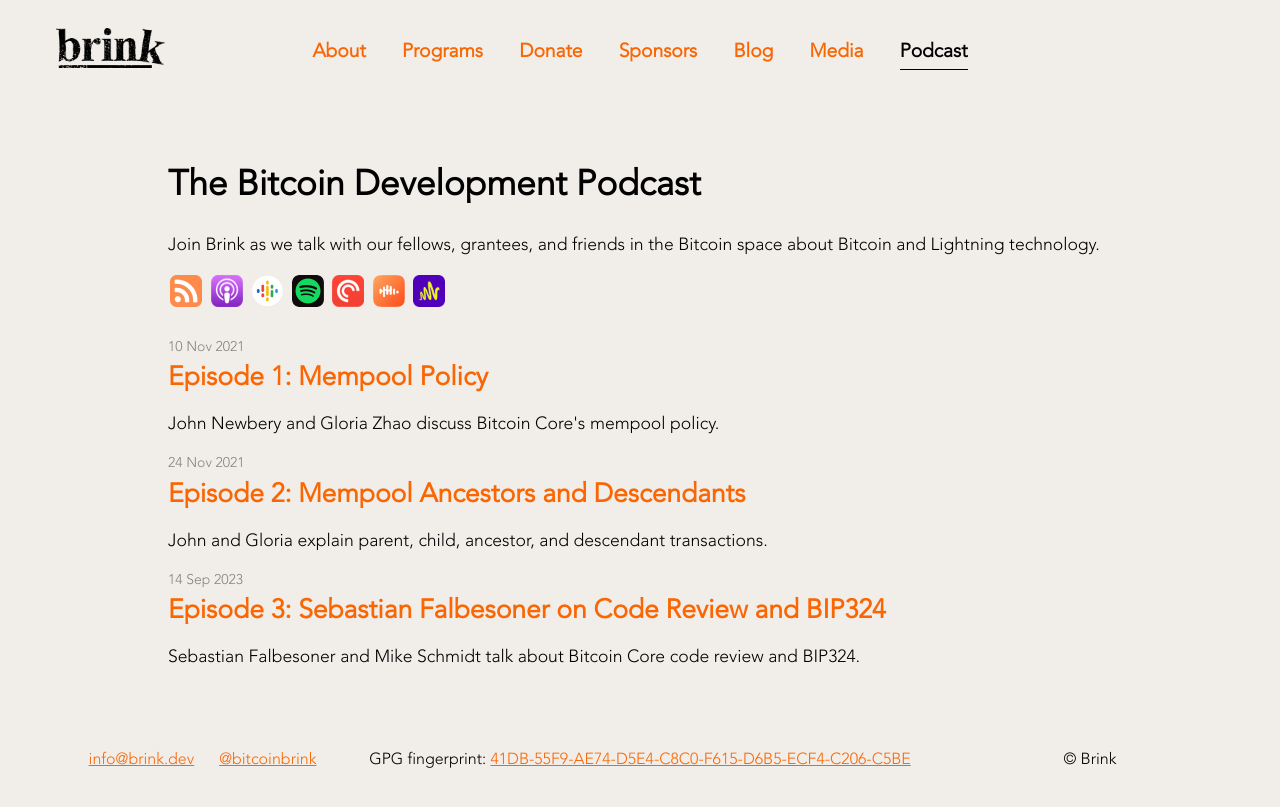
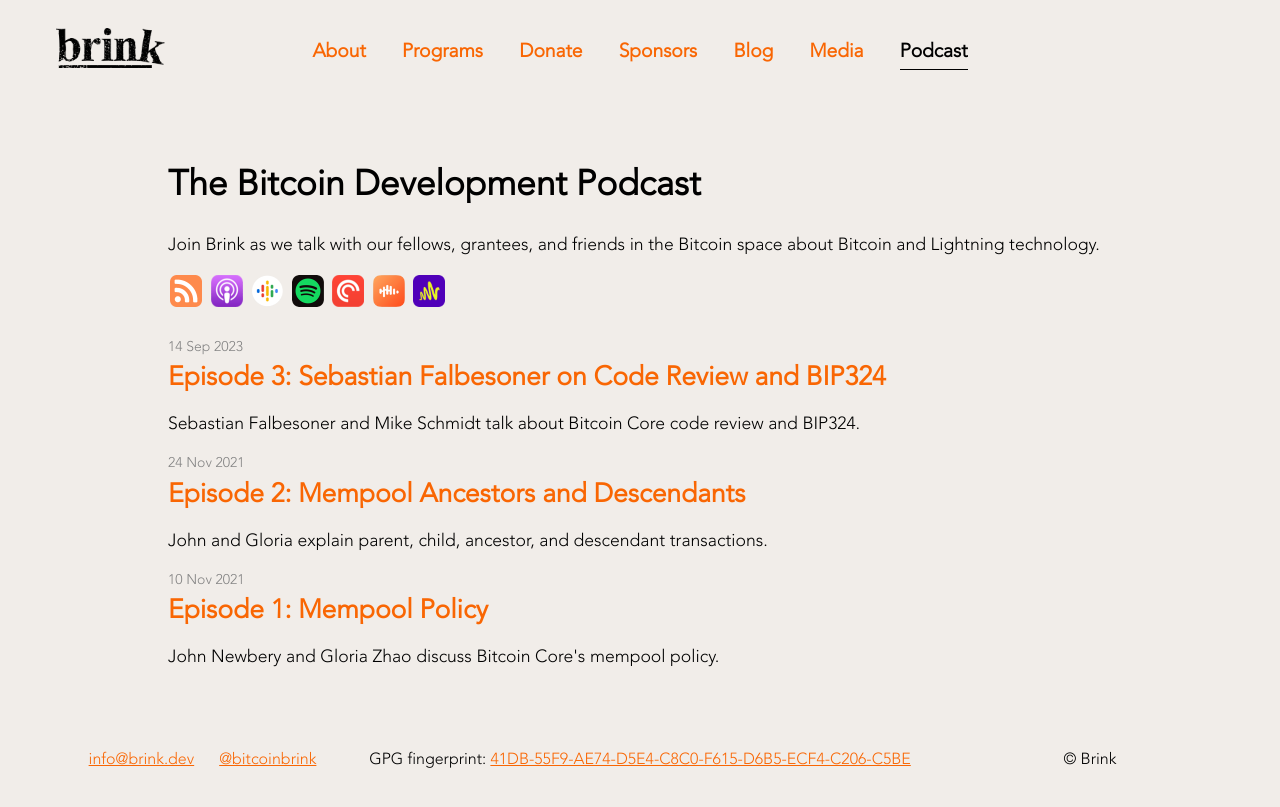
Before and after one commit to bitcoinbrink/website, a Jekyll site: the page built from podcast.md, in a window 1280 px wide. Shown: the top 807 px of the page. Built offline with Jekyll 4.4.1, drawn with Linux system fonts in a browser that asks for light colours.

Commit message:
Podcast: order by most recent

```diff
--- a/podcast.md
+++ b/podcast.md
@@ -13,7 +13,7 @@ description: Join Brink as we talk with our fellows, grantees, and friends in th
   {% include podcast-links.html %}
 
   <ul class="post-list">
-    {% for pod in site.podcasts %}
+    {% for pod in site.podcasts reversed %}
     <li>
       <span class="post-meta">{{ pod.date | date_to_string }}</span>
       <h2 class="post-title"><a href="{{ pod.permalink }}">{{ pod.title }}</a></h2>
```
